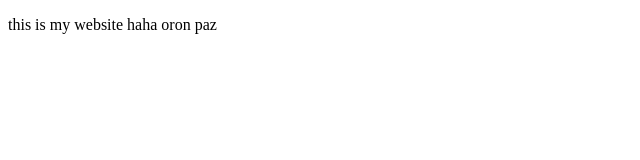
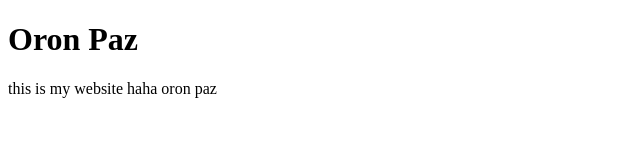
Before and after one commit to Oron-Paz/PersonalWebsiteOronPaz, a plain HTML site: page index.html in a window 1280 px wide. Shown: the whole page, without its empty margins (0-640 px from the left). Drawn offline with Linux system fonts and the light colour scheme.

Commit message:
Update index.html

```diff
--- a/index.html
+++ b/index.html
@@ -8,6 +8,7 @@
     <title>OronPaz</title>
 </head>
 <body>
+    <h1>Oron Paz</h1>
     <p>this is my website haha oron paz</p>
 </body>
 </html>
```
